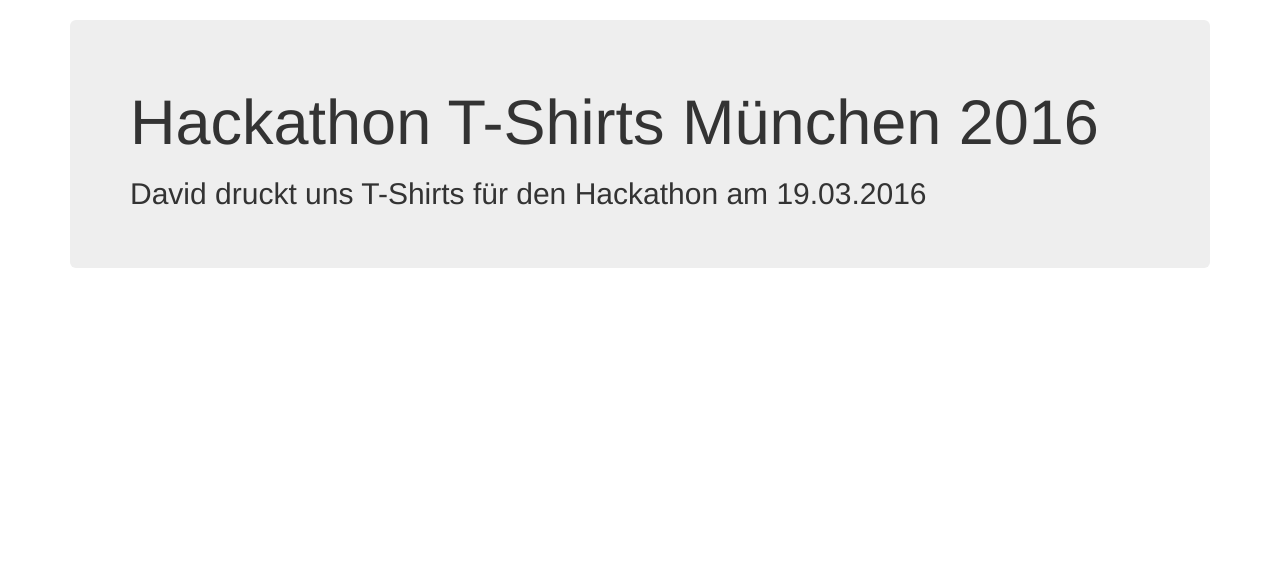
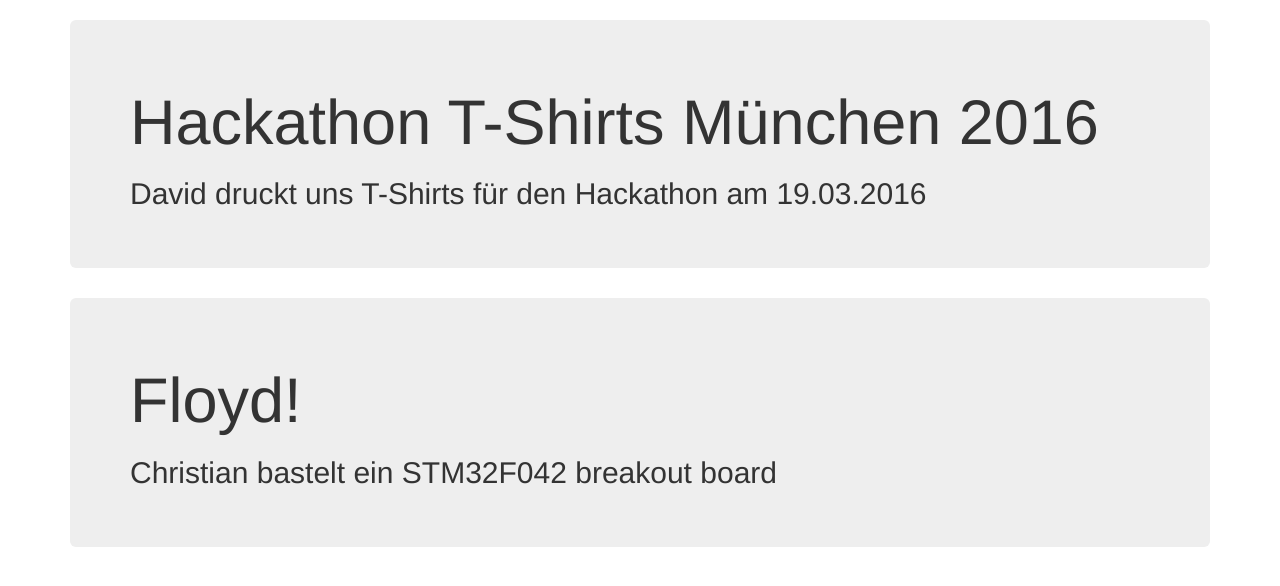
Before and after one commit to ToolboxBodensee/infoDisplay, a plain HTML site: page index.html in a window 1280 px wide. Shown: the part 1530-2116 px from the top of the page. Drawn offline with nearby package versions, Linux system fonts and the light colour scheme.

Commit message:
Added information about project Floyd!
Project Flyod! is a USB powered STM32F042 based board

Signed-off-by: Christian Ege <k4230r6@gmail.com>

```diff
--- a/index.html
+++ b/index.html
@@ -39,6 +39,10 @@
                 <h1>Hackathon T-Shirts München 2016</h1>
                 <h2>David druckt uns T-Shirts für den Hackathon am 19.03.2016</h2>
             </div>
+            <div class="jumbotron">
+                <h1>Floyd!</h1>
+                <h2>Christian bastelt ein STM32F042 breakout board</h2>
+            </div>
         </div>
 
 	</body>
```
